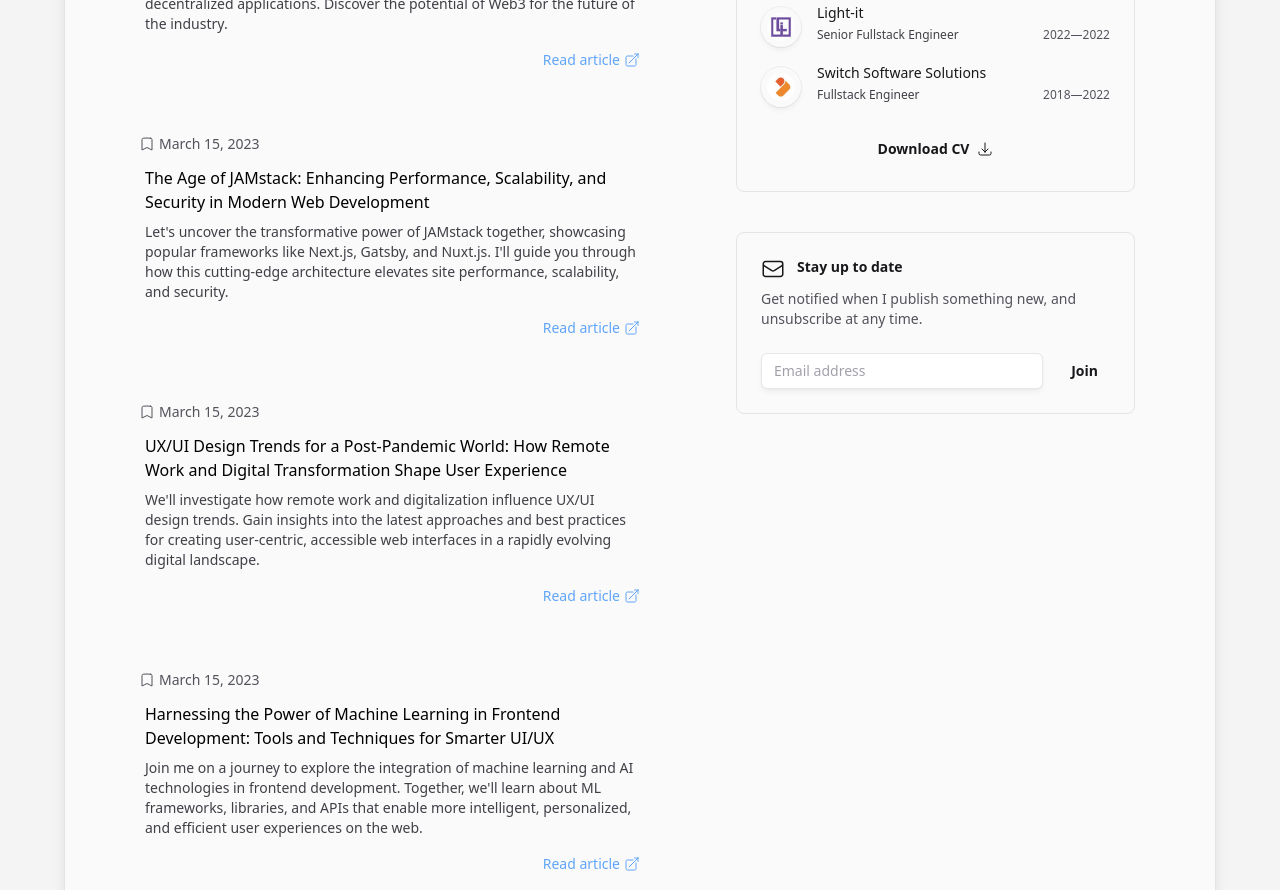
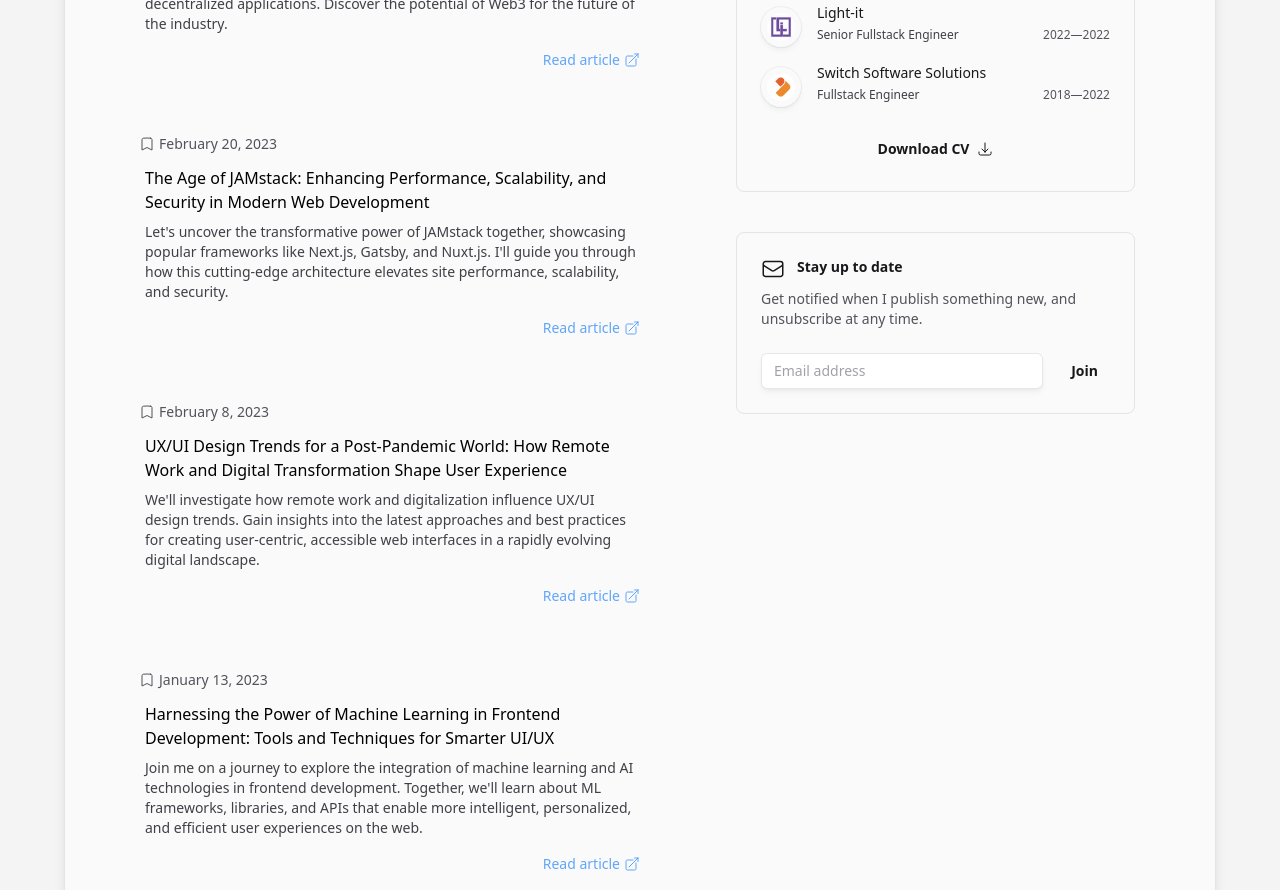
Before and after one commit to saguirre/portfolio, a Next.js app in the folder web/: page / in a window 1280 px wide. Shown: the part 640-1530 px from the top of the page. Built offline with nearby package versions, Linux system fonts and the light colour scheme.

Commit message:
Update article date

```diff
--- a/web/pages/articles.tsx
+++ b/web/pages/articles.tsx
@@ -34,19 +34,19 @@ const Articles: NextPage<ArticlesPageProps> = ({ resolvedUrl }) => {
                     />
                     <ArticleFullCard
                       title="The Age of JAMstack: Enhancing Performance, Scalability, and Security in Modern Web Development"
-                      date="March 15, 2023"
+                      date="February 20, 2023"
                       paragraph="Let's uncover the transformative power of JAMstack together, showcasing popular frameworks like Next.js, Gatsby, and Nuxt.js. I'll guide you through how this cutting-edge architecture elevates site performance, scalability, and security."
                       href="/the-age-of-jamstack"
                     />
                     <ArticleFullCard
                       title="UX/UI Design Trends for a Post-Pandemic World: How Remote Work and Digital Transformation Shape User Experience"
-                      date="March 15, 2023"
+                      date="February 8, 2023"
                       paragraph="We'll investigate how remote work and digitalization influence UX/UI design trends. Gain insights into the latest approaches and best practices for creating user-centric, accessible web interfaces in a rapidly evolving digital landscape."
                       href="ux-ui-in-the-post-pandemic-world"
                     />
                     <ArticleFullCard
                       title="Harnessing the Power of Machine Learning in Frontend Development: Tools and Techniques for Smarter UI/UX"
-                      date="March 15, 2023"
+                      date="January 13, 2023"
                       paragraph="Join me on a journey to explore the integration of machine learning and AI technologies in frontend development. Together, we'll learn about ML frameworks, libraries, and APIs that enable more intelligent, personalized, and efficient user experiences on the web."
                       href="harnessing-the-power-of-machine-learning"
                     />
--- a/web/pages/index.tsx
+++ b/web/pages/index.tsx
@@ -69,19 +69,19 @@ const Home: NextPage = () => {
                 />
                 <ArticleCard
                   title="The Age of JAMstack: Enhancing Performance, Scalability, and Security in Modern Web Development"
-                  date="March 15, 2023"
+                  date="February 20, 2023"
                   paragraph="Let's uncover the transformative power of JAMstack together, showcasing popular frameworks like Next.js, Gatsby, and Nuxt.js. I'll guide you through how this cutting-edge architecture elevates site performance, scalability, and security."
                   href="/the-age-of-jamstack"
                 />
                 <ArticleCard
                   title="UX/UI Design Trends for a Post-Pandemic World: How Remote Work and Digital Transformation Shape User Experience"
-                  date="March 15, 2023"
+                  date="February 8, 2023"
                   paragraph="We'll investigate how remote work and digitalization influence UX/UI design trends. Gain insights into the latest approaches and best practices for creating user-centric, accessible web interfaces in a rapidly evolving digital landscape."
                   href="ux-ui-in-the-post-pandemic-world"
                 />
                 <ArticleCard
                   title="Harnessing the Power of Machine Learning in Frontend Development: Tools and Techniques for Smarter UI/UX"
-                  date="March 15, 2023"
+                  date="January 13, 2023"
                   paragraph="Join me on a journey to explore the integration of machine learning and AI technologies in frontend development. Together, we'll learn about ML frameworks, libraries, and APIs that enable more intelligent, personalized, and efficient user experiences on the web."
                   href="harnessing-the-power-of-machine-learning"
                 />
```
